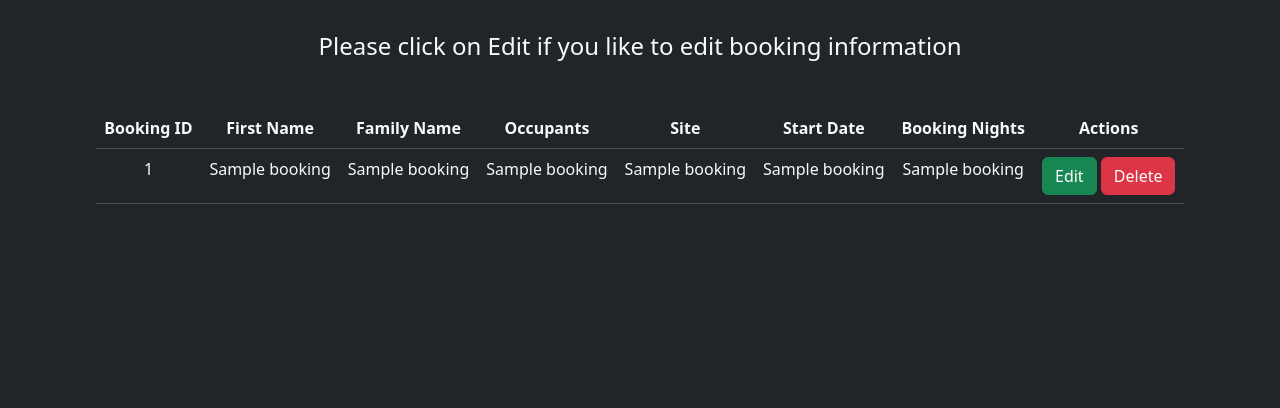
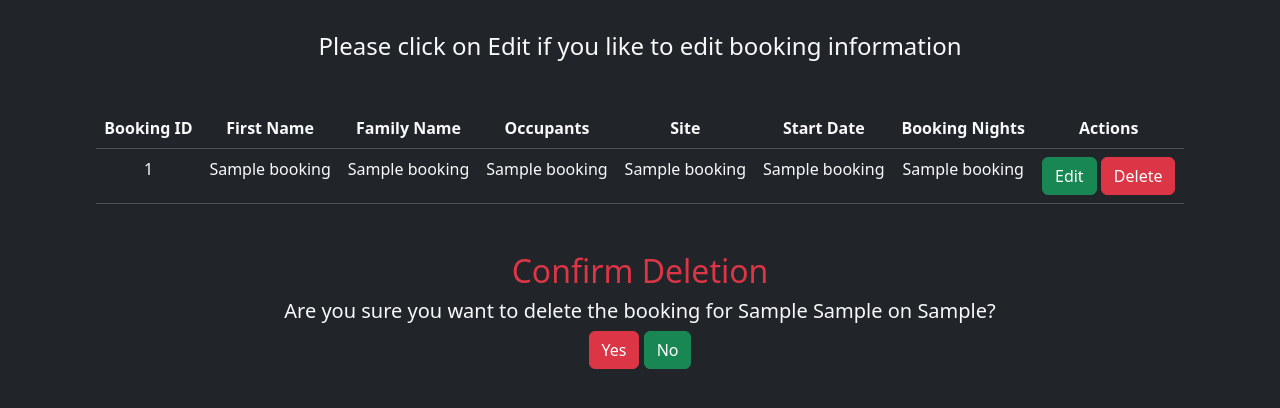
Before and after one commit to sue-zadeh/Sql-Python-Flask, a Flask app: template templates/bookinglistedit.html in a window 1280 px wide. Shown: the part 292-700 px from the top of the page. Run offline with Flask 3, Linux system fonts and the light colour scheme; the template is opened without the code that fills it: most values are stand-ins (such as "Sample title", 1, 10 or a date in 2020); some libraries are stand-ins or nearby versions.

Commit message:
booking- delet

```diff
--- a/app.py
+++ b/app.py
@@ -79,7 +79,10 @@ def booking():
         cursor.execute("SELECT * FROM sites WHERE occupancy >= %s AND site_id NOT IN (SELECT site FROM bookings WHERE booking_date BETWEEN %s AND %s);",
                        (occupancy, firstNight, lastNight))
         siteList = cursor.fetchall()
-        return render_template("bookingform.html", customerlist=customerList, bookingdate=bookingDate, sitelist=siteList, bookingnights=bookingNights, occupancy=occupancy, form_title="Make a Booking", action="add", booking_id=None, selected_customer=None, selected_site=None)
+        return render_template("bookingform.html",
+                      customerlist=customerList, bookingdate=bookingDate, sitelist=siteList, bookingnights=
+                      bookingNights, occupancy=occupancy, form_title="Make a Booking", action="add", booking_id=
+                      None, selected_customer=None, selected_site=None)
 #make booking--second page
 @app.route("/booking/add", methods=['POST'])
 def make_booking():
@@ -95,7 +98,8 @@ def make_booking():
     conn.commit()
     flash('Booking added successfully!', 'success')
     return redirect(url_for('booking_list'))
-# booking list -show result of booking
+
+# booking list -show booking result
 @app.route("/booking_list", methods=['GET'])
 def booking_list():
     cursor, _ = getCursor()
@@ -137,14 +141,23 @@ def edit_booking(booking_id):
         flash('Booking updated successfully!', 'success')
         return redirect(url_for('booking_list'))
 # delet booking
-@app.route("/booking/delete/<int:booking_id>", methods=['POST'])
-def delete_booking(booking_id):
+@app.route("/booking/delete/<int:booking_id>", methods=['GET', 'POST'])
+def confirm_delete_booking(booking_id):
     cursor, conn = getCursor()
-    cursor.execute("DELETE FROM bookings WHERE booking_id = %s;", (booking_id,))
-    conn.commit()
-    flash('Booking deleted successfully!', 'success')
-    return redirect(url_for('booking_list'))
-
+    if request.method == 'POST':
+        cursor.execute("DELETE FROM bookings WHERE booking_id = %s;", (booking_id,))
+        conn.commit()
+        flash('Booking deleted successfully!', 'success')
+        return redirect(url_for('booking_list'))
+    else:
+        cursor.execute("""
+            SELECT b.booking_id, c.firstname, c.familyname, b.booking_date
+            FROM bookings b
+            JOIN customers c ON b.customer = c.customer_id
+            WHERE b.booking_id = %s;
+        """, (booking_id,))
+        booking = cursor.fetchone()
+        return render_template("bookinglistedit.html", booking_to_delete=booking)
 
 # search customers
 @app.route("/search/customers", methods=['GET', 'POST'])
--- a/templates/bookinglistedit.html
+++ b/templates/bookinglistedit.html
@@ -37,5 +37,15 @@
       {% endfor %}
     </tbody>
   </table>
+  {% if booking_to_delete %}
+    <div class="container mt-5">
+        <h2 class="text-danger text-center">Confirm Deletion</h2>
+        <h5 class="text-light text-center">Are you sure you want to delete the booking for {{ booking_to_delete[1] }} {{ booking_to_delete[2] }} on {{ booking_to_delete[3] }}?</h5>
+        <form action="{{ url_for('confirm_delete_booking', booking_id=booking_to_delete[0]) }}" method="POST" class="text-center">
+            <button type="submit" class="btn btn-danger">Yes</button>
+            <a href="{{ url_for('booking_list') }}" class="btn btn-success">No</a>
+        </form>
+    </div>
+    {% endif %}
 </div>
 {% endblock %}
```
